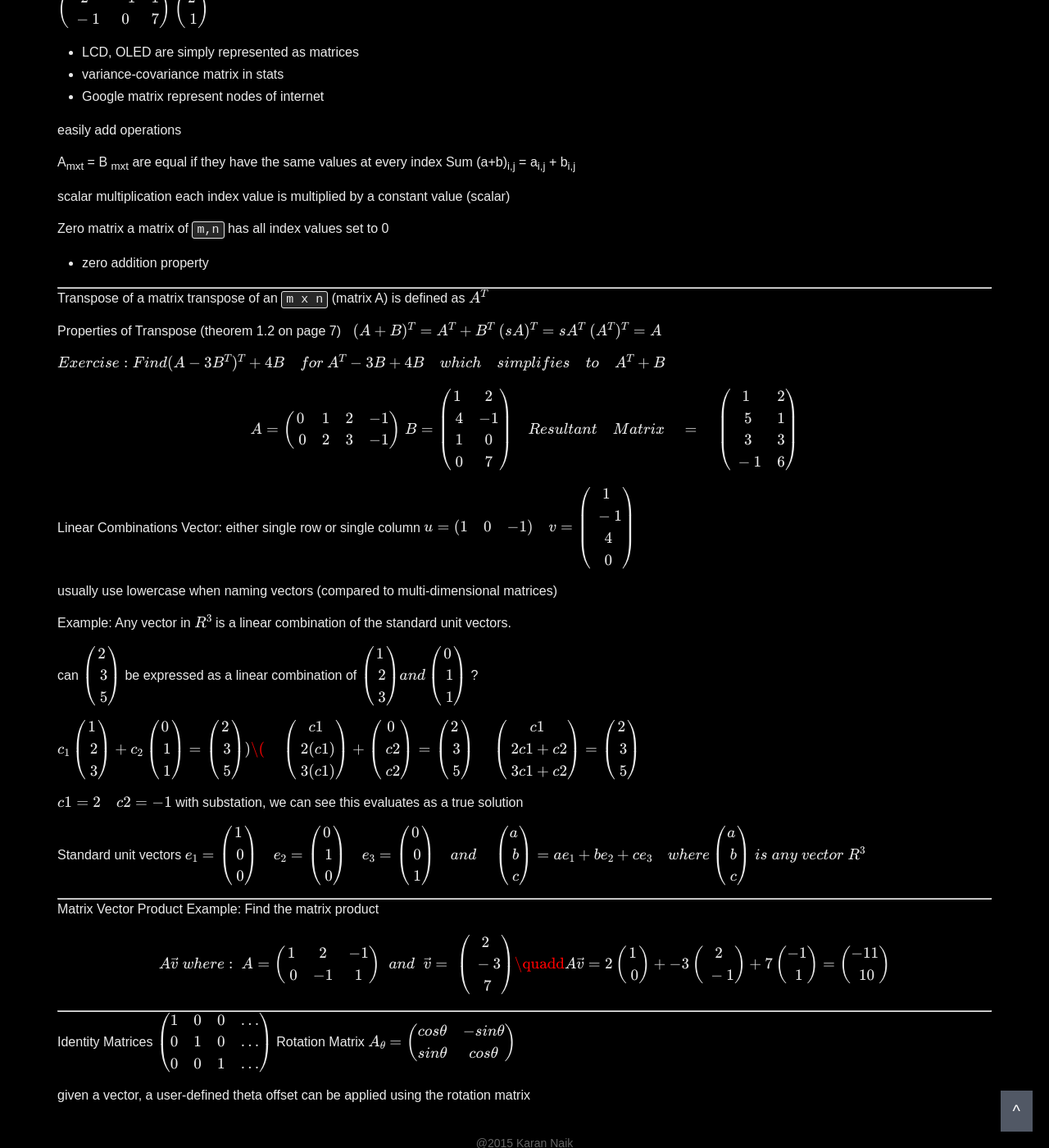
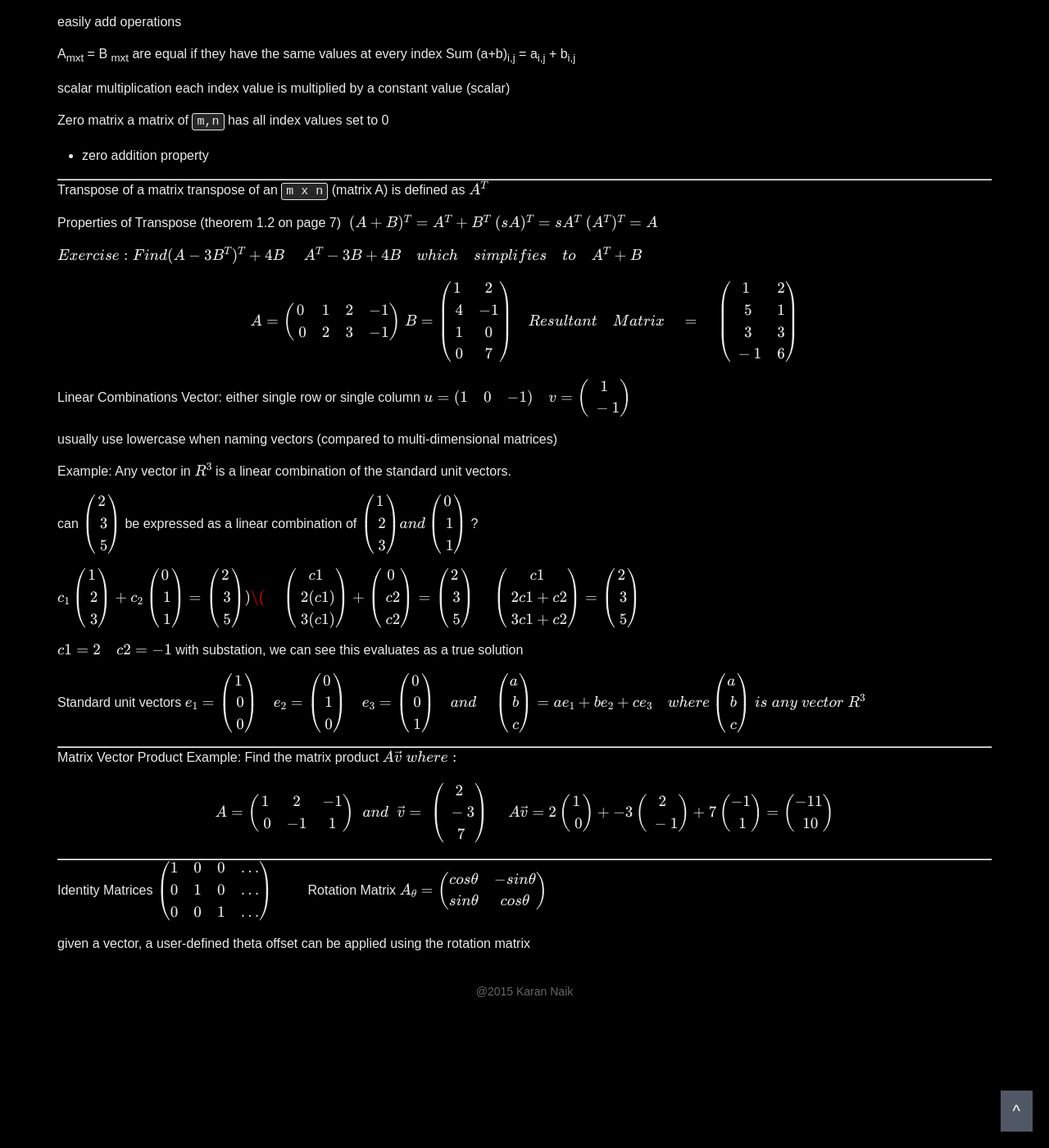
Before and after one commit to knaik/knaik.github.io, a Jekyll site: the page built from _posts/2015-09-02-linear-alg.markdown, in a window 1280 px wide and 1400 px high, scrolled down 805 px. Shown: the whole window at 82% size. Built offline with Jekyll 4.4.1, drawn with Linux system fonts in a browser that asks for light colours; formulas are drawn with MathJax 3; some of the changed text lies outside the part shown.

Commit message:
Day 1 notes v1.0 1.1 and 1.2

```diff
--- a/_posts/2015-09-02-linear-alg.markdown
+++ b/_posts/2015-09-02-linear-alg.markdown
@@ -50,11 +45,11 @@
 transpose of an `m x n`  (matrix A) is defined as \\(A^T\\)
 
 Properties of Transpose (theorem 1.2 on page 7)
-$$  \; \\\ (A + B)^T = A^T + B^T \\\
+\\( \; \\\ (A + B)^T = A^T + B^T \\\
 (sA)^T = s A^T\\\
-(A^T)^T = A$$
+(A^T)^T = A \\)
 
-\\( Exercise: Find (A - 3 B^T)^T + 4B \quad for\\)
+\\( Exercise: Find (A - 3 B^T)^T + 4B \quad \\\)
 \\( A^T - 3B +4B  \quad which \quad simplifies \quad to \quad A^T + B \\)
 
 $$
@@ -76,7 +71,7 @@
 
 Linear Combinations
 Vector: either single row or single column
-$$ u = \begin{pmatrix} 1 & 0 & -1 \end{pmatrix} \quad  v = \begin{pmatrix} 1 \\\ -1 \\\ 4 \\\ 0 \end{pmatrix} $$
+$$ u = \begin{pmatrix} 1 & 0 & -1 \end{pmatrix} \quad  v = \begin{pmatrix} 1 \\\ -1 \end{pmatrix} $$
 
 usually use lowercase when naming vectors (compared to multi-dimensional matrices)
 
@@ -100,15 +95,14 @@
 
 -----
 Matrix Vector Product
-Example: Find the matrix product
+Example: Find the matrix product \\( A \vec v \; where: \\)
 
 $$
-A \vec v \; where: \\\
-A = \begin{pmatrix} 1 & 2 & -1 \\\ 0 & -1 & 1 \end{pmatrix} \; \; and \; \; \vec v = \; \begin{pmatrix} 2 \\\ -3 \\\  7 \end{pmatrix} \quadd A \vec v = 2 \begin{pmatrix} 1  \\\ 0 \end{pmatrix} + -3 \begin{pmatrix} 2  \\\ -1 \end{pmatrix} + 7 \begin{pmatrix} -1 \\\ 1 \end{pmatrix}  = \begin{pmatrix} -11 \\\ 10 \end{pmatrix}
+A = \begin{pmatrix} 1 & 2 & -1 \\\ 0 & -1 & 1 \end{pmatrix} \; \; and \; \; \vec v = \; \begin{pmatrix} 2 \\\ -3 \\\  7 \end{pmatrix} \quad \; A \vec v = 2 \begin{pmatrix} 1  \\\ 0 \end{pmatrix} + -3 \begin{pmatrix} 2  \\\ -1 \end{pmatrix} + 7 \begin{pmatrix} -1 \\\ 1 \end{pmatrix}  = \begin{pmatrix} -11 \\\ 10 \end{pmatrix}
 $$
 
 ----
 Identity Matrices
-\\( \begin{pmatrix} 1 & 0 & 0 & ... \\\ 0 & 1 & 0 & ... \\\ 0 & 0 & 1 & ... \end{pmatrix} \\) Rotation Matrix \\(  A_{ \theta} = \begin{pmatrix} cos \theta & - sin \theta \\\ sin \theta & cos \theta \end{pmatrix} \\)
+\\( \begin{pmatrix} 1 & 0 & 0 & ... \\\ 0 & 1 & 0 & ... \\\ 0 & 0 & 1 & ... \end{pmatrix} \quad \quad \\) Rotation Matrix \\(  A_{ \theta} = \begin{pmatrix} cos \theta & - sin \theta \\\ sin \theta & cos \theta \end{pmatrix} \\)
 
 given a vector, a user-defined theta offset can be applied using the rotation matrix
```
Also changed, not shown: other parts of _posts/2015-09-02-linear-alg.markdown (+1 -6 lines), 1 other file.
